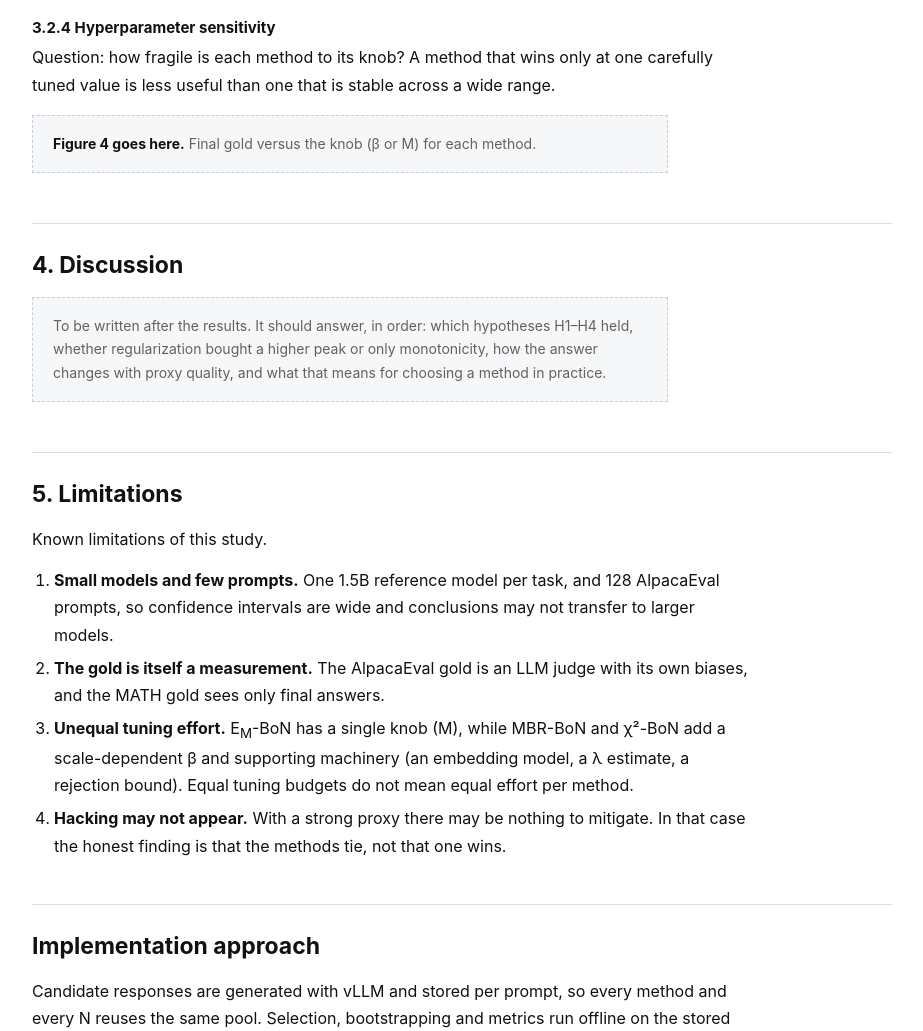
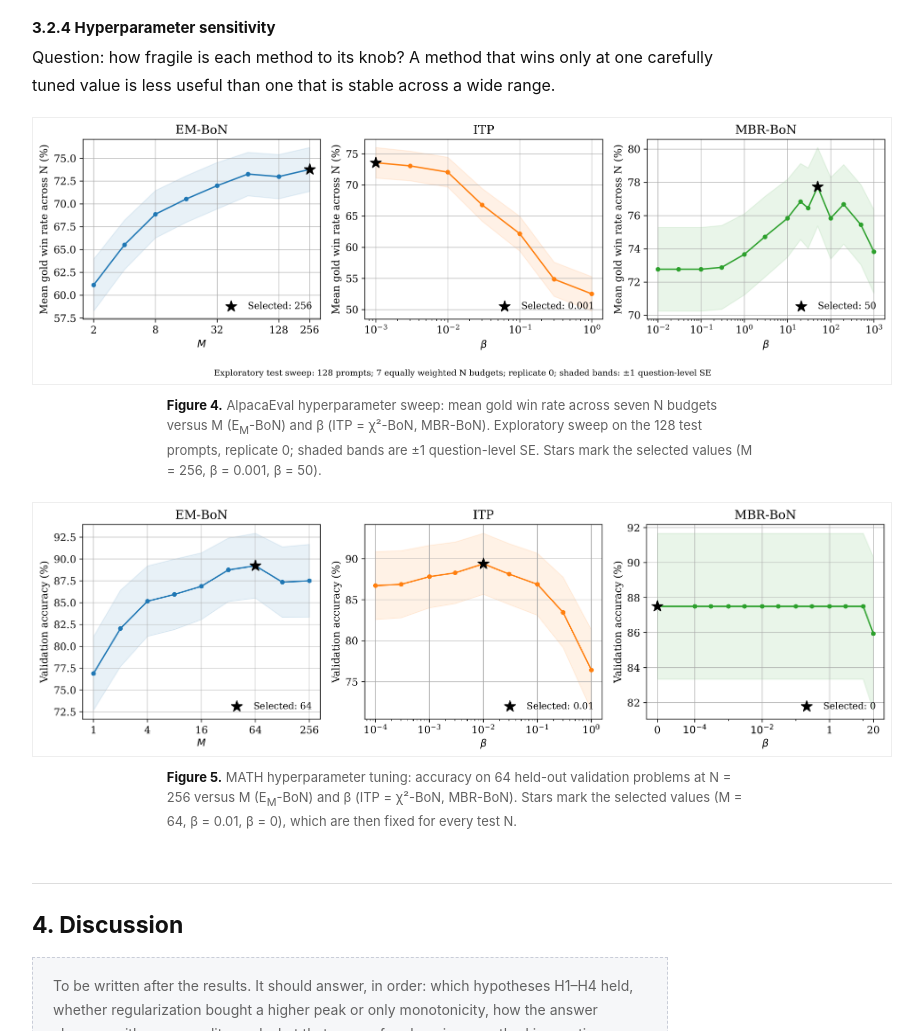
Before and after one commit to changmin-jen/changmin-jen.github.io, a plain HTML site: page bon.html in a window 1280 px wide. Shown: the part 9160-10191 px from the top of the page, without its empty margins (178-1101 px from the left). Drawn offline with Linux system fonts and the light colour scheme.

Commit message:
Add hyperparameter tuning figures to exhibition page and BoN report
Co-Authored-By: Claude Opus 5.5 <noreply@anthropic.com>
Claude-Session: https://claude.ai/code/session_01RsoNj1QZTnCuFrZ6RFM3K3

```diff
--- a/bon.html
+++ b/bon.html
@@ -264,7 +264,14 @@ footer { border-top:1px solid var(--line); color:var(--muted); font-size:12px; p
 
     <h4 id="r-sens">3.2.4 Hyperparameter sensitivity</h4>
     <p>Question: how fragile is each method to its knob? A method that wins only at one carefully tuned value is less useful than one that is stable across a wide range.</p>
-    <div class="pending"><p><b>Figure 4 goes here.</b> Final gold versus the knob (β or M) for each method.</p></div>
+    <figure>
+      <a href="figures/bon/tuning-alpacaeval.png" target="_blank" rel="noopener"><img src="figures/bon/tuning-alpacaeval.png" alt="Three panels for AlpacaEval: mean gold win rate across N versus M for E_M-BoN, versus β for ITP, and versus β for MBR-BoN, with the selected values 256, 0.001 and 50 starred." loading="lazy"></a>
+      <figcaption><b>Figure 4.</b> AlpacaEval hyperparameter sweep: mean gold win rate across seven N budgets versus M (E<sub>M</sub>-BoN) and β (ITP = χ²-BoN, MBR-BoN). Exploratory sweep on the 128 test prompts, replicate 0; shaded bands are ±1 question-level SE. Stars mark the selected values (M = 256, β = 0.001, β = 50).</figcaption>
+    </figure>
+    <figure>
+      <a href="figures/bon/tuning-math.png" target="_blank" rel="noopener"><img src="figures/bon/tuning-math.png" alt="Three panels for MATH: validation accuracy versus M for E_M-BoN, versus β for ITP, and versus β for MBR-BoN, with the selected values 64, 0.01 and 0 starred." loading="lazy"></a>
+      <figcaption><b>Figure 5.</b> MATH hyperparameter tuning: accuracy on 64 held-out validation problems at N = 256 versus M (E<sub>M</sub>-BoN) and β (ITP = χ²-BoN, MBR-BoN). Stars mark the selected values (M = 64, β = 0.01, β = 0), which are then fixed for every test N.</figcaption>
+    </figure>
   </section>
 
   <section id="discussion" aria-labelledby="discussion-h">
```
Also changed, not shown: capstone.html (+9 -0 lines), figures/bon/tuning-alpacaeval.png (added), figures/bon/tuning-math.png (added).
